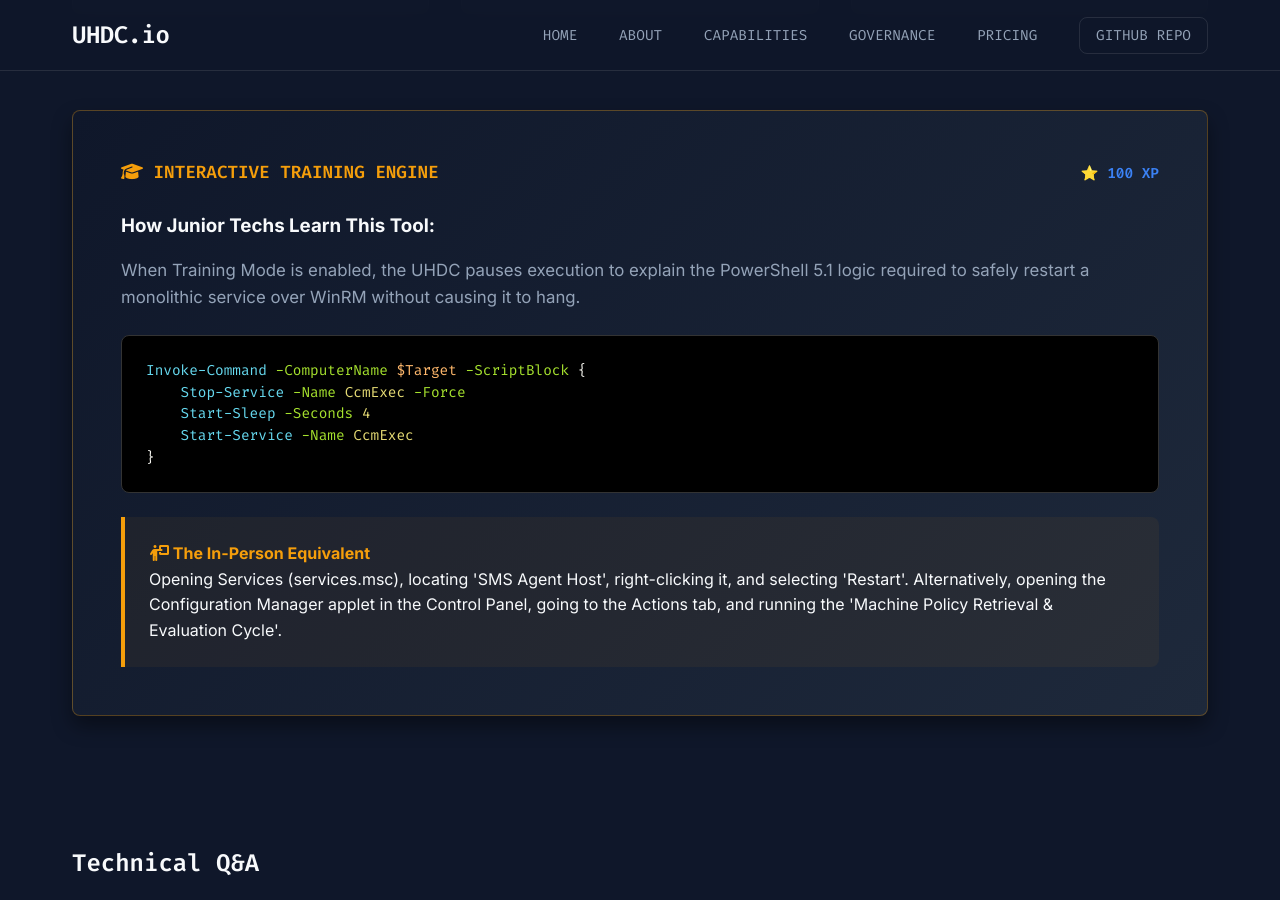
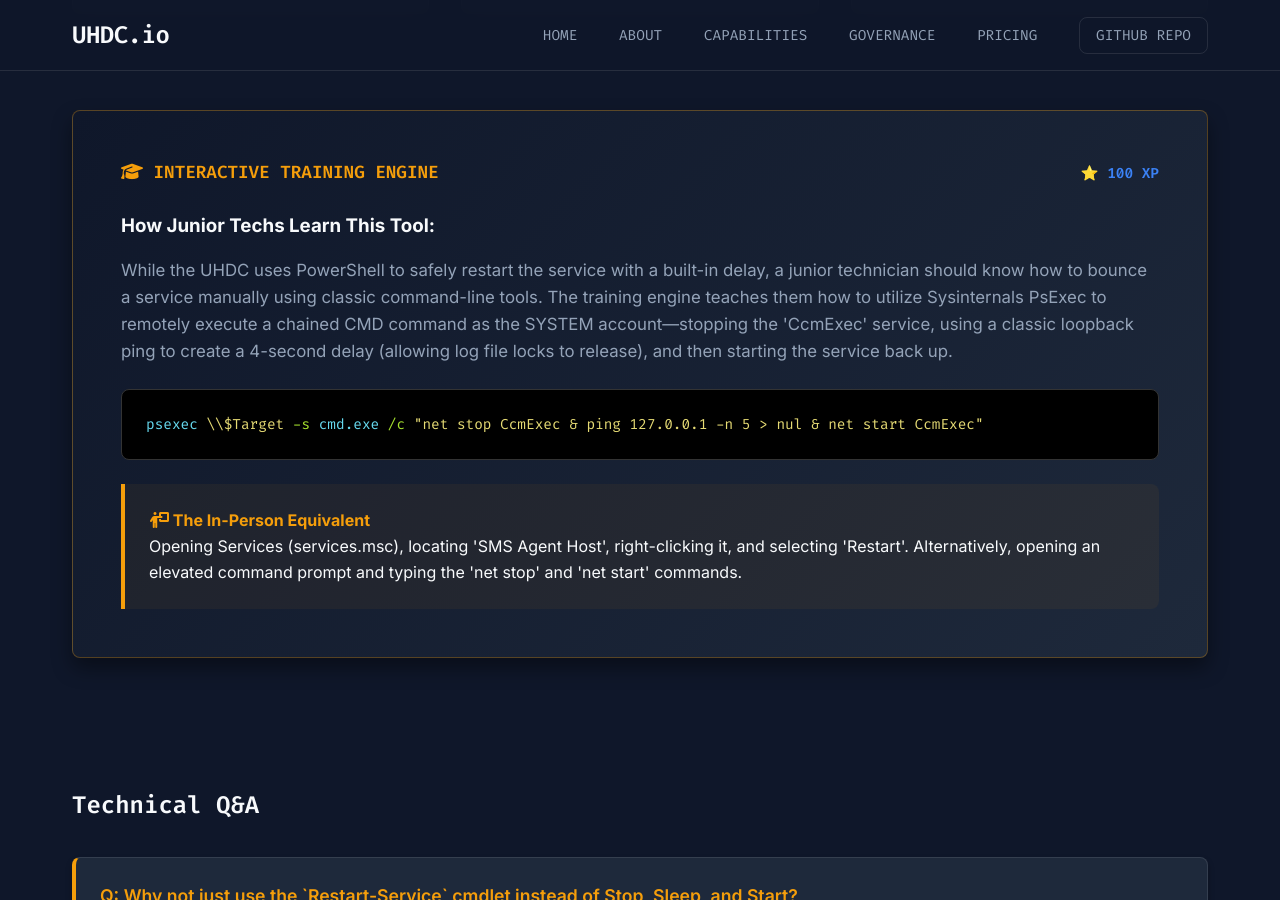
Before and after one commit to BobbyBurnsy/UHDC.io, a Jekyll site: the page built from mecm-agent-synchronization.html, in a window 1280 px wide and 900 px high, scrolled down 1091 px. Built offline with Jekyll 4.4.1, drawn with Linux system fonts in a browser that asks for light colours.

Commit message:
Update mecm-agent-synchronization.html

```diff
--- a/mecm-agent-synchronization.html
+++ b/mecm-agent-synchronization.html
@@ -77,20 +77,16 @@ title: "MECM Agent Synchronization"
 
         <h3 style="color: var(--text-primary); margin-bottom: 1rem;">How Junior Techs Learn This Tool:</h3>
         <p style="color: var(--text-secondary); font-size: 1.05rem; line-height: 1.6; margin-bottom: 1.5rem;">
-            When Training Mode is enabled, the UHDC pauses execution to explain the PowerShell 5.1 logic required to safely restart a monolithic service over WinRM without causing it to hang.
+            While the UHDC uses PowerShell to safely restart the service with a built-in delay, a junior technician should know how to bounce a service manually using classic command-line tools. The training engine teaches them how to utilize Sysinternals PsExec to remotely execute a chained CMD command as the SYSTEM account—stopping the 'CcmExec' service, using a classic loopback ping to create a 4-second delay (allowing log file locks to release), and then starting the service back up.
         </p>
 
         <div class="mock-code">
-            <span class="cmd">Invoke-Command</span> <span class="param">-ComputerName</span> <span class="var">$Target</span> <span class="param">-ScriptBlock</span> {<br>
-            &nbsp;&nbsp;&nbsp;&nbsp;<span class="cmd">Stop-Service</span> <span class="param">-Name</span> <span class="str">CcmExec</span> <span class="param">-Force</span><br>
-            &nbsp;&nbsp;&nbsp;&nbsp;<span class="cmd">Start-Sleep</span> <span class="param">-Seconds</span> <span class="str">4</span><br>
-            &nbsp;&nbsp;&nbsp;&nbsp;<span class="cmd">Start-Service</span> <span class="param">-Name</span> <span class="str">CcmExec</span><br>
-            }
+            <span class="cmd">psexec</span> <span class="str">\\$Target</span> <span class="param">-s</span> <span class="cmd">cmd.exe</span> <span class="param">/c</span> <span class="str">"net stop CcmExec & ping 127.0.0.1 -n 5 > nul & net start CcmExec"</span>
         </div>
 
         <div class="mock-inperson" style="border-left-color: var(--accent-warning); background: rgba(245, 158, 11, 0.05);">
             <h4 style="color: var(--accent-warning);"><i class="fa-solid fa-person-chalkboard"></i> The In-Person Equivalent</h4>
-            <p>Opening Services (services.msc), locating 'SMS Agent Host', right-clicking it, and selecting 'Restart'. Alternatively, opening the Configuration Manager applet in the Control Panel, going to the Actions tab, and running the 'Machine Policy Retrieval & Evaluation Cycle'.</p>
+            <p>Opening Services (services.msc), locating 'SMS Agent Host', right-clicking it, and selecting 'Restart'. Alternatively, opening an elevated command prompt and typing the 'net stop' and 'net start' commands.</p>
         </div>
     </div>
 </section>
```
